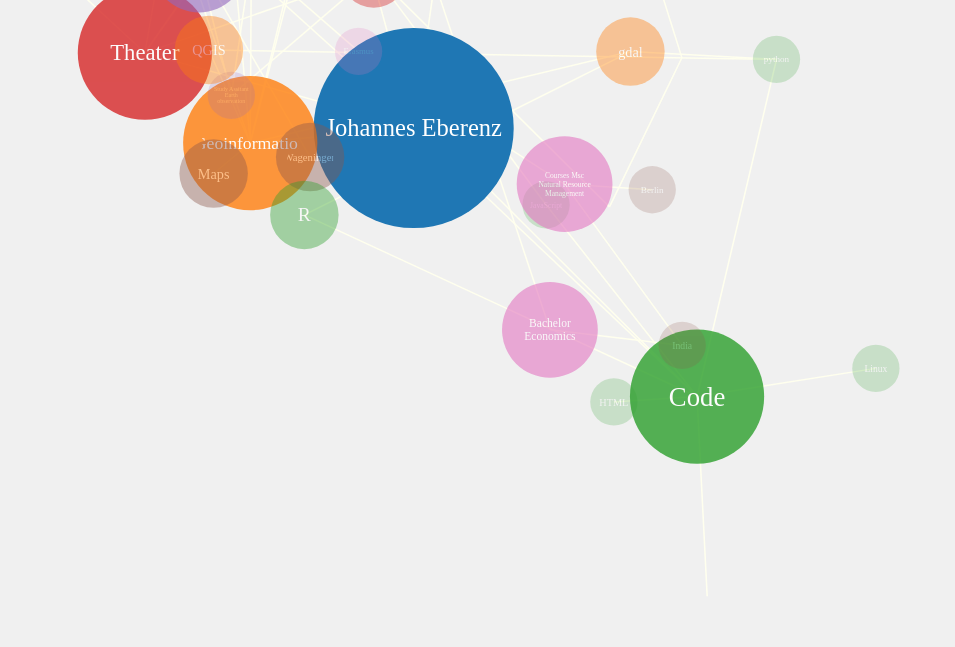
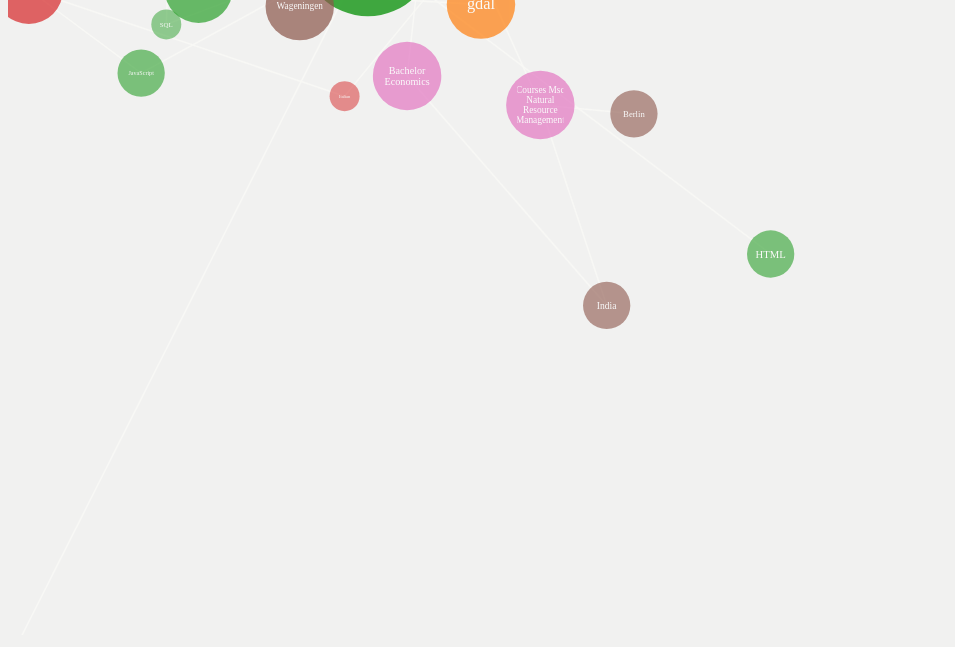
Before and after one commit to johanez/d3graph, a plain HTML site: page index.html in a window 1280 px wide. Shown: the part 173-820 px from the top of the page, without its empty margins (0-955 px from the left). Drawn offline with Linux system fonts and the light colour scheme; animation ran at ten frames a second.

Commit message:
collision working, new text scales

```diff
--- a/data/nodes1.csv
+++ b/data/nodes1.csv
@@ -1,6 +1,6 @@
 index,id,name,group,rank
 0,jo,Johannes Eberenz,jo,0
-1,geo,Geoinformation,geo,1
+1,geo,Geo Information,geo,1
 2,code,Code,code,1
 3,theater,Theater,theater,1
 4,wur,WUR,companies,2
@@ -29,13 +29,13 @@ index,id,name,group,rank
 27,embrace,embrace,theater,3
 28,interact,interact,theater,3
 29,maps,Maps,places,3
-30,esa,ESA,companies,5
+30,esa,ESA,companies,4
 31,italy,Italy,places,5
 32,italian,Italian,theater,5
 33,giz,GIZ,companies,5
 34,schwarz,Black Forest,places,4
 35,lindy,Lindy Hop,theater,4
-36,msc,Msc Geoinformation Science,edu,3
-37,ba,Bachelor Economics,edu,2
-38,msr,Courses Msc Natural Resource Management,edu,2
+36,msc,Msc Geo Information Science,edu,2
+37,ba,Bachelor Economics,edu,3
+38,msr,Courses Msc Natural Resource Management,edu,3
 39,erasmus,Erasmus,edu,4
--- a/force.js
+++ b/force.js
@@ -16,16 +16,16 @@ var scaleRadius = d3.scale.log()
                     .range([100,15]);
 var scaleFont = d3.scale.log()
                     .domain([1,6])
-                    .range([2.8,0.5]);
+                    .range([85,10]);
 var scaleLength = d3.scale.log()
-                    .domain([1,30])
-                    .range([1.2,0.4]);
+                    .domain([1,20])
+                    .range([1,0.15]);
 
 
 var force = d3.layout.force()
-    .gravity(.06)
+    .gravity(.04)
     .charge(-300)
-    .linkStrength(0.2)
+    .linkStrength(0.3)
     .friction(0.9)
     .size([width, height]);
 
@@ -66,12 +66,18 @@ function ready(error, nodesJson, linksJson) {
       };
     });
 
+  function longerString(champ, contender){
+        return (contender.length > champ.length) ? contender: champ;
+  }
+
   var insertLinebreaks = function (t, text, rank) {
       var width = getRadius(rank)*1.95;
-      var fsize = scaleFont(rank+1) *scaleLength(text.length);//Math.log(getRadius(rank)) // (Math.exp(text.length * 0.001));
+      // makes this word lenght!
+      var maxWordLength = text.split(" ").reduce(longerString).length;
+      var fsize = scaleFont(rank+1) *scaleLength(maxWordLength);//Math.log(getRadius(rank)) // (Math.exp(text.length * 0.001));
       var el = d3.select(t);
       var p = d3.select(t.parentNode);
-      //console.log(fsize);
+      ;
       p.append("foreignObject")
           .attr('x', -width/2)
           .attr('y', -width/2)
@@ -80,7 +86,7 @@ function ready(error, nodesJson, linksJson) {
         // .append("xhtml:container")
         //   .attr('style',  'position:absolute;')
           .append("xhtml:div")
-            .attr('style',   ' min-height: '+ width+'px; display: flex; align-items: center; justify-content: center; vertical-align: middle; text-align: center; word-wrap: normal; fill :#fff;  font-size:' + fsize + 'em;')
+            .attr('style',   ' min-height: '+ width+'px; display: flex; align-items: center; justify-content: center; vertical-align: middle; text-align: center; word-wrap: normal; fill :#fff;  font-size:' + fsize + 'px;')
             .html(text);
               //position:absolute; margin-right:-50%; left:50%; top:50%; transform: translate(-50%, -50%);
       //el.remove();
@@ -105,7 +111,7 @@ function ready(error, nodesJson, linksJson) {
     .style("fill", function(d) {
       return color(d.group);
     })
-    .style("opacity", function(d){return 1-(d.rank*0.2)})
+    .style("opacity", function(d){return 1-(d.rank*0.1)})
     //.on("mouseover", mouseover)
     //.on("mouseout", mouseout)
     .call(force.drag);
@@ -126,20 +132,19 @@ function ready(error, nodesJson, linksJson) {
 
   var padding = 1; // separation between circles
   function collide(alpha) {
-    var quadtree = d3.geom.quadtree(node);
-    //console.log(quadtree);
+    var quadtree = d3.geom.quadtree(force.nodes());
      return function(d) {
-      var radius = scaleRadius(d.rank),
-          rb = radius + 50 + padding,
-          nx1 = d.x - rb,
-          nx2 = d.x + rb,
-          ny1 = d.y - rb,
-          ny2 = d.y + rb;
+      var radius = scaleRadius(d.rank+1),
+          nx1 = d.x - radius,
+          nx2 = d.x + radius,
+          ny1 = d.y - radius,
+          ny2 = d.y + radius;
       quadtree.visit(function(quad, x1, y1, x2, y2) {
         if (quad.point && (quad.point !== d)) {
           var x = d.x - quad.point.x,
               y = d.y - quad.point.y,
               l = Math.sqrt(x * x + y * y);
+              rb = radius + scaleRadius(quad.point.rank+1) + padding;
             if (l < rb) {
             l = (l - rb) / l * alpha;
             d.x -= x *= l;
--- a/index.html
+++ b/index.html
@@ -4,16 +4,17 @@
 	<style>
 	body {
 		color:#fff;
-		background: #f0f0f0;
+		background: #f1f1f0;
+		font-family: "Ubuntu"
 	}
 	.link {
-		stroke: #ffe;
-		stroke-width: 1.5px;
+		stroke: #f8f8f5;
+		stroke-width: 1.5px;P
 		}
 	.node circle {
 		color: #fff;
 		opacity: 1;
-		stroke-width: 1.5px;
+		stroke-width: 2.5px;
 	}
 
 	text {
@@ -21,12 +22,12 @@
 		opacity: 1;
 		pointer-events: none;
 		color: #fff;
+
 	}
 	</style>
 </head>
 <body>
 	<script src="js/d3/d3.v3.min.js"></script>
 	<script src="js/d3/queue.v1.min.js"></script>
-	<script src="js/d3/textwrap/d3textwrap.v0.js"></script>
 	<script src="force.js"></script>
 </body>
```
